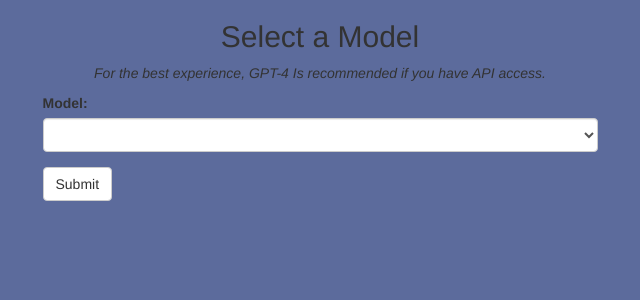
After one commit to AaronWard/historia-lingua, a Flask app: template templates/select_model.html in a window 1280 px wide. The commit adds this page. Shown: the top 300 px of the page, without its empty margins (320-960 px from the left). Run offline with Flask 3, Linux system fonts and the light colour scheme; the template is opened without the code that fills it, so the values that code supplies are empty; some libraries are stand-ins or nearby versions.

Commit message:
ADD - working model choice page, docker file

```diff
--- a/app.py
+++ b/app.py
@@ -1,23 +1,34 @@
 import os
-from flask import Flask, render_template, request, jsonify
+import requests
+import argparse
+from flask import Flask, render_template, request, jsonify, session, redirect, url_for
+from flask_session import Session
 from geopy.geocoders import Nominatim
 from dotenv import load_dotenv
-import argparse
 from src.history_chain import HistoryChain
 from src.followup_chain import FollowUpChain
 from src.utils.env_utils import get_openai_key
 
 app = Flask(__name__)
+app.config['SESSION_TYPE'] = 'filesystem'
+Session(app)
 geolocator = Nominatim(user_agent="map_app")
 
 parser = argparse.ArgumentParser()
 parser.add_argument("--env_path", help="The path to the .env file containing the OpenAI key")
 args = parser.parse_args()
 load_dotenv(dotenv_path=args.env_path)
-openai_api_key = get_openai_key(args.env_path)
+app.secret_key = get_openai_key(args.env_path)
 
-history_chain = HistoryChain(openai_api_key=openai_api_key)
-followup_chain = FollowUpChain(openai_api_key=openai_api_key)
+if app.config['SECRET_KEY']:
+    print("Secret key set correctly.")
+else:
+    print("Failed to set secret key.")
+
+def set_up_chains(model):
+    history_chain = HistoryChain(openai_api_key=app.secret_key, model=model)
+    followup_chain = FollowUpChain(openai_api_key=app.secret_key, model=model)
+    return history_chain, followup_chain
 
 def get_location_detail(lat, lon, zoom):
     location = geolocator.reverse([lat, lon], exactly_one=True)
@@ -27,10 +38,45 @@ def get_location_detail(lat, lon, zoom):
         return address.get('country', '')
     elif zoom <= 5:
         return ', '.join(filter(None, [address.get('state', ''), address.get('country', '')]))
-    elif zoom <= 10:
+    elif zoom <= 13:
         return ', '.join(filter(None, [address.get('city', ''), address.get('state', ''), address.get('country', '')]))
     else:
         return ', '.join(filter(None, [address.get('road', ''), address.get('city', ''), address.get('state', ''), address.get('country', '')]))
+
+def get_available_models():
+    try:
+        response = requests.get(
+            "https://api.openai.com/v1/models",
+            headers={"Authorization": f"Bearer {app.secret_key}"}
+        )
+        if response.status_code == 200:
+            models = response.json()['data']
+            return [model['id'] for model in models]
+        else:
+            return None
+    except Exception as e:
+        print("Error in getting available models:", str(e))
+        return None
+
+@app.route('/select_model', methods=['GET', 'POST'])
+def select_model():
+    available_models = get_available_models()
+    if available_models:
+        if request.method == 'POST':
+            selected_model = request.form.get('model')
+            if selected_model in available_models:
+                session['model'] = selected_model
+                return redirect(url_for('index'))
+        return render_template('select_model.html', models=available_models)
+    else:
+        return "Error in getting models from OpenAI", 500
+
+@app.route('/')
+def index():
+    if 'model' in session:
+        return render_template('index.html')
+    else:
+        return redirect(url_for('select_model'))
 
 @app.route('/get_location', methods=['POST'])
 def get_location():
@@ -45,6 +91,10 @@ def get_location():
 
 @app.route('/get_history', methods=['POST'])
 def get_history():
+    if 'model' not in session:
+        return redirect(url_for('select_model'))
+
+    history_chain, _ = set_up_chains(session['model'])
     data = request.get_json()
     response = history_chain.run({"location": data['location'], "time_period": data['year']})
 
@@ -52,6 +102,10 @@ def get_history():
 
 @app.route('/handle_selected_text', methods=['POST'])
 def handle_selected_text():
+    if 'model' not in session:
+        return redirect(url_for('select_model'))
+
+    _, followup_chain = set_up_chains(session['model'])
     data = request.get_json()
 
     response = followup_chain.run({"location": data['location'], "time_period": data['year'],
@@ -59,10 +113,5 @@ def handle_selected_text():
 
     return jsonify({'response': response['response']})
 
-
-@app.route('/')
-def index():
-    return render_template('index.html')
-
 if __name__ == "__main__":
     app.run(debug=True)
--- a/src/followup_chain.py
+++ b/src/followup_chain.py
@@ -20,10 +20,11 @@ is limited. \n\n
 
 class FollowUpChain():
 
-    def __init__(self, openai_api_key):
+    def __init__(self, openai_api_key, model):
         super().__init__()
         self.openai_api_key = openai_api_key
         self.llm_chains = []  # Buffer to store LLMChain objects
+        self.model = model
 
         # Add LLMChain objects to the buffer
         self.add_chain(self.get_history_chain())
@@ -44,7 +45,7 @@ class FollowUpChain():
 
         return langchain.LLMChain(llm=langchain.OpenAI(
             openai_api_key=self.openai_api_key,
-            model_name="gpt-4"), prompt=prompt_1)
+            model_name=self.model), prompt=prompt_1)
 
     def run(self, input_text):
 
--- a/src/history_chain.py
+++ b/src/history_chain.py
@@ -20,10 +20,11 @@ is limited. \n\n
 
 class HistoryChain():
 
-    def __init__(self, openai_api_key):
+    def __init__(self, openai_api_key, model):
         super().__init__()
         self.openai_api_key = openai_api_key
         self.llm_chains = []  # Buffer to store LLMChain objects
+        self.model = model
 
         # Add LLMChain objects to the buffer
         self.add_chain(self.get_history_chain())
@@ -44,7 +45,7 @@ class HistoryChain():
 
         return langchain.LLMChain(llm=langchain.OpenAI(
             openai_api_key=self.openai_api_key,
-            model_name="gpt-4"), prompt=prompt_1)
+            model_name=self.model), prompt=prompt_1)
 
     def run(self, input_text):
 
--- /dev/null
+++ b/templates/select_model.html
@@ -0,0 +1,41 @@
+<!DOCTYPE html>
+<html lang="en">
+<head>
+    <meta charset="UTF-8">
+    <meta name="viewport" content="width=device-width, initial-scale=1">
+    <!-- Include Bootstrap CSS (make sure you have internet connection) -->
+    <link rel="stylesheet" href="https://maxcdn.bootstrapcdn.com/bootstrap/3.3.7/css/bootstrap.min.css">
+    <title>Select Model</title>
+    <style>
+        body {
+            background-color: #5C6B9C;
+        }
+    </style>
+</head>
+<body>
+    <div class="container">
+        <div class="row">
+            <div class="col-md-6 col-md-offset-3">
+                <h2 class="text-center">Select a Model</h2>
+                <p class="text-center"><i>For the best experience, GPT-4 Is recommended if you have API access.</i></p>
+                <form action="" method="post">
+                    <div class="form-group">
+                        <label for="model">Model:</label>
+                        <select class="form-control" id="model" name="model">
+                            {% for model in models %}
+                                {% if "gpt" in model or "text-davinci" in model %}
+                                    <option>{{ model }}</option>
+                                {% endif %}
+                            {% endfor %}
+                        </select>
+                    </div>
+                    <button type="submit" class="btn btn-default">Submit</button>
+                </form>
+            </div>
+        </div>
+    </div>
+    <!-- Include Bootstrap and jQuery libraries -->
+    <script src="https://ajax.googleapis.com/ajax/libs/jquery/3.2.1/jquery.min.js"></script>
+    <script src="https://maxcdn.bootstrapcdn.com/bootstrap/3.3.7/js/bootstrap.min.js"></script>
+</body>
+</html>
```
Also changed, not shown: templates/index.html (+97 -32 lines), 3 other files.
